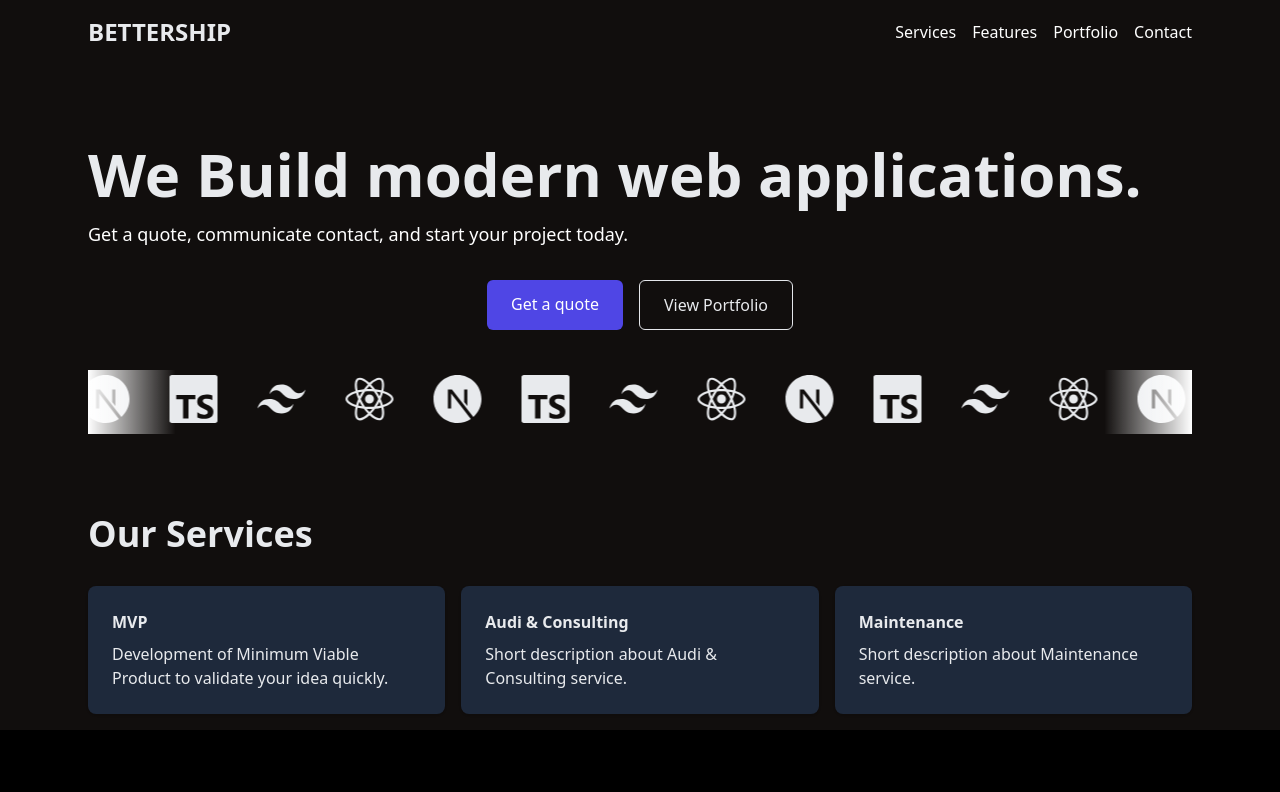
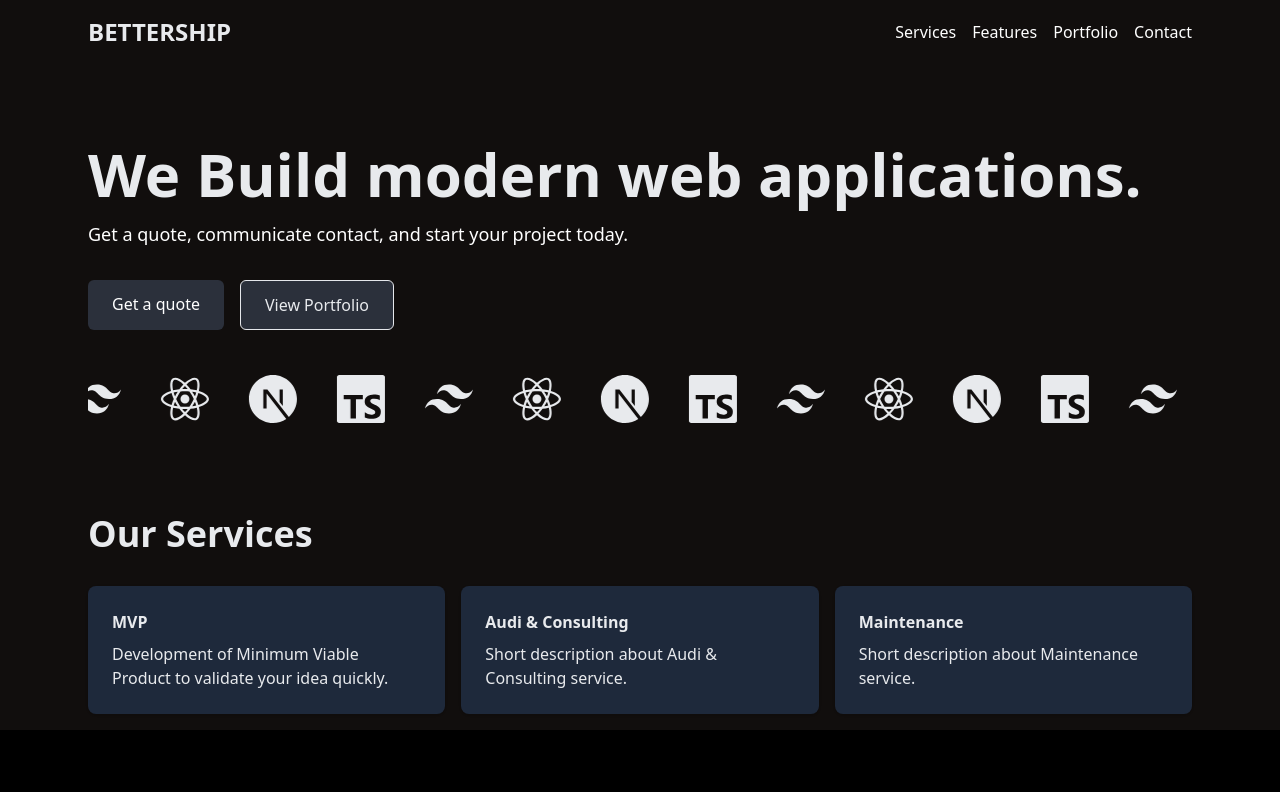
Before and after one commit to Ogrodowczyk87/BetterShip, a React (Vite) app: page / in a window 1280 px wide. Shown: the top 792 px of the page. Built offline with nearby package versions, Linux system fonts and the light colour scheme.

Commit message:
small update

```diff
--- a/src/Pages/Hero.tsx
+++ b/src/Pages/Hero.tsx
@@ -24,22 +24,22 @@ export default function Hero() {
       <div className="max-w-6xl mx-auto px-6 text-left">
         <h1 className="text-4xl md:text-6xl font-extrabold mb-4">We Build modern web applications.</h1>
         <p className="text-lg text-white mb-8">Get a quote, communicate contact, and start your project today.</p>
-        <div className="flex justify-center gap-4">
-          <a href="#contact" className="px-6 py-3 bg-indigo-600 text-white rounded-md">Get a quote</a>
-          <a href="#portfolio" className="px-6 py-3 border border-gray-200 rounded-md">View Portfolio</a>
+        <div className="flex justify-left gap-4">
+          <a href="#contact" className="px-6 py-3 bg-secondary text-white rounded-md">Get a quote</a>
+          <a href="#portfolio" className="px-6 py-3 bg-secondary border border-gray-200 rounded-md">View Portfolio</a>
         </div>
 
       {/* miejsce na reactbits component logo loop */}
       <LogoLoop className='mt-10'
         logos={techLogos}
-        speed={80}
+        speed={50}
         direction="left"
         logoHeight={48}
         gap={40}
         pauseOnHover
         scaleOnHover
-        fadeOut
-        fadeOutColor="#ffffff"
+        // fadeOut
+        // fadeOutColor="#FF0000"
         ariaLabel="Technology partners"
       />
       {/* miejsce na reactbits component logo loop */}
```
